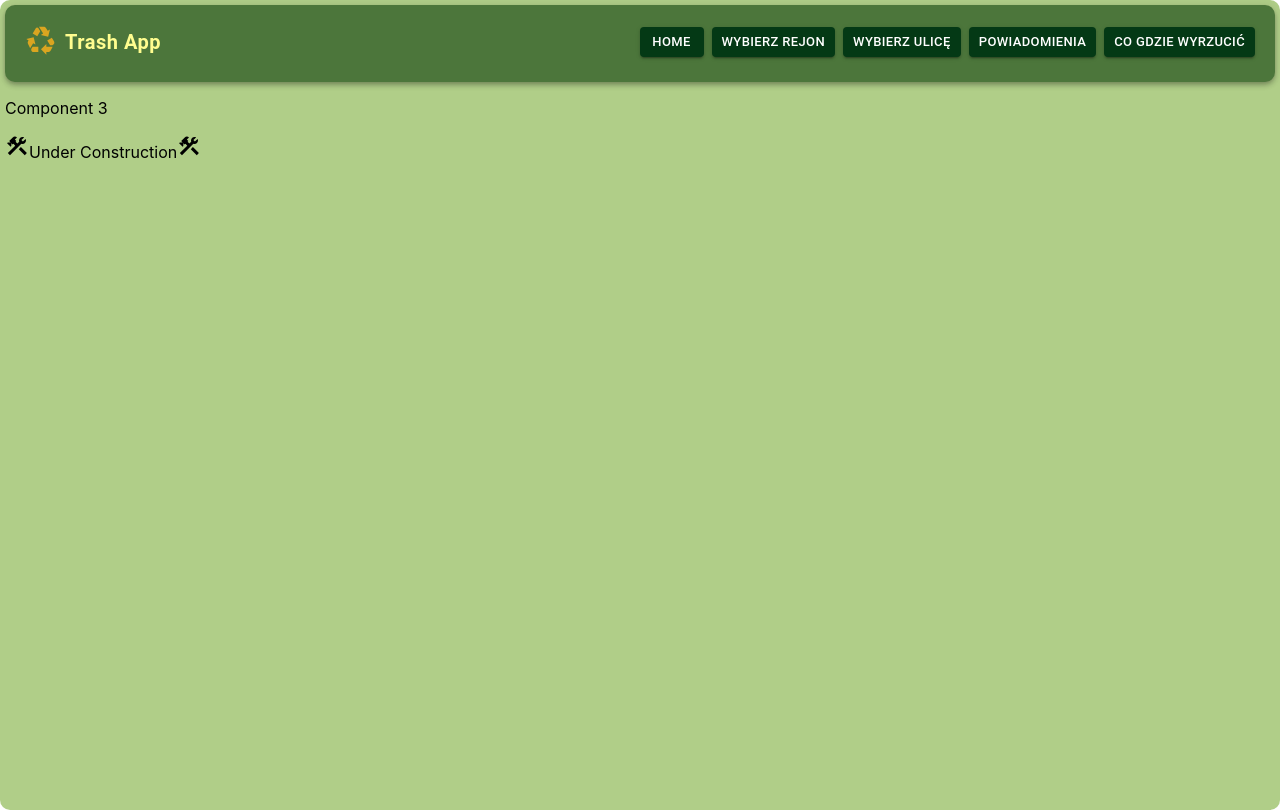
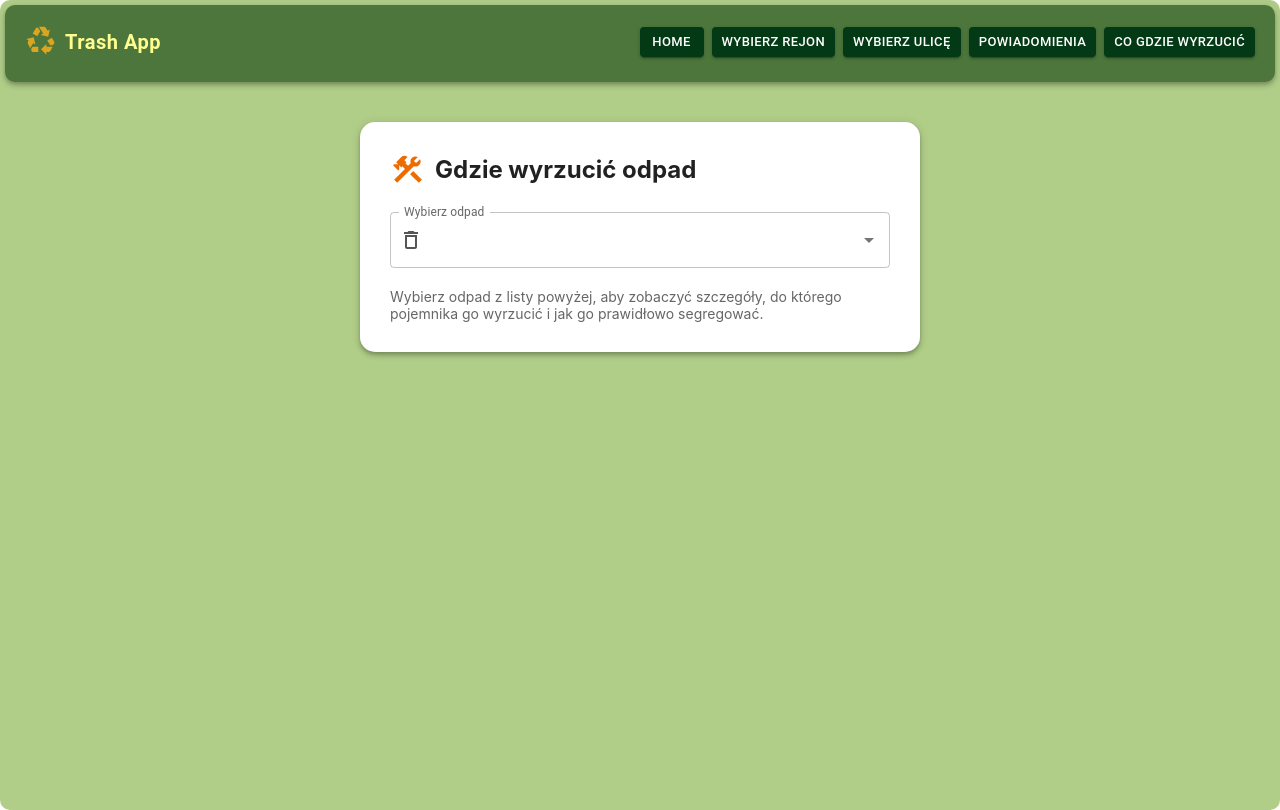
Before and after one commit to RobRCPL/trash_app, a React (Create React App) app: page /comp3 in a window 1280 px wide. Built offline with nearby package versions, Linux system fonts and the light colour scheme; the HTML template or start-up script is replaced by a standard one.

Commit message:
dodane funkcje do komponentu Comp3

```diff
--- a/src/App.js
+++ b/src/App.js
@@ -14,6 +14,7 @@ import {Recycling, Delete, Grass, Description, Liquor, Trolley} from "@mui/icons
 function App() {
 
   const location = useLocation();
+  const isComp3Page = location.pathname === "/Comp3";
 
   const [selectedRegion, setSelectedRegion] = useState(() =>{
     return sessionStorage.getItem("selectedRegion") || "";
@@ -178,7 +179,7 @@ function App() {
         }
       />
     </Routes>
-
+    {!isComp3Page &&( // nie pokazuj na stronie Comp3
     <div style={{display: "flex", justifyContent: "left", gap: "15px", margin: "15px"}}>
     {selectedRegion && <Chip color="success" label={formatRegion(selectedRegion)} size="medium" sx={{
                 borderRadius: "5px",
@@ -195,6 +196,7 @@ function App() {
                 fontSize: "0.9rem"
               }}/>}
     </div>
+    )}
 
     {location.pathname !== "/Comp3" && selectedStreet && (
       <Paper
--- a/src/components/Comp3.js
+++ b/src/components/Comp3.js
@@ -1,12 +1,106 @@
-import {Construction} from "@mui/icons-material";
+import { useState } from "react";
+import { Construction, DeleteOutline, Inbox } from "@mui/icons-material";
+import Autocomplete from '@mui/material/Autocomplete';
+import TextField from '@mui/material/TextField';
+import Paper from '@mui/material/Paper';
 import odpady from "../data/odpady.json";
+
 function Comp3() {
+  const [selectedOdpad, setSelectedOdpad] = useState(null);
 
-  return <div>
-    <p>Component 3</p>
-    <Construction />Under Construction<Construction />
+  const getPojemnikColor = (pojemnik) => {
+  const key = pojemnik.trim().toLowerCase();
+  switch (key) {
+    case 'bioodpady': return 'brown';
+    case 'metale i tworzywa sztuczne': return '#ffeb3b';
+    case 'papier': return '#2196f3';
+    case 'szkło': return '#4caf50';
+    case 'wielkogabaryty': return '#6a1b9a';
+    case 'elektroodpady': return '#0b1f75ff';
+    case 'zmieszane': return '#6d6d6d';
+    default: return '#cccccc';
+  }
+}
 
-  </div>;
+
+  const getTextColor = (pojemnik) => {
+    const lower = pojemnik.toLowerCase();
+    return lower === 'metale i tworzywa sztuczne' || lower === 'baterie' ? '#000' : '#fff';
+  }
+
+  return (
+    <Paper elevation={4} style={{ padding: '30px', maxWidth: '500px', margin: '40px auto', borderRadius: '15px' }}>
+      <div style={{ display: 'flex', alignItems: 'center', gap: '10px', marginBottom: '25px' }}>
+        <Construction color="warning" fontSize="large" />
+        <h2 style={{ margin: 0 }}>Gdzie wyrzucić odpad</h2>
+      </div>
+
+      <Autocomplete
+        options={odpady}
+        getOptionLabel={(option) => option.odpad}
+        onChange={(event, newValue) => setSelectedOdpad(newValue)}
+        renderInput={(params) => (
+          <TextField
+            {...params}
+            label="Wybierz odpad"
+            variant="outlined"
+            InputProps={{
+              ...params.InputProps,
+              startAdornment: <DeleteOutline style={{ marginRight: '8px', color: '#555' }} />,
+            }}
+          />
+        )}
+        style={{ marginBottom: '20px' }}
+        clearOnEscape
+        autoHighlight
+      />
+
+      {!selectedOdpad && (
+        <div style={{ fontSize: '14px', color: '#666', transition: 'opacity 0.3s' }}>
+          Wybierz odpad z listy powyżej, aby zobaczyć szczegóły, do którego pojemnika go wyrzucić i jak go prawidłowo segregować.
+        </div>
+      )}
+
+      {selectedOdpad && (
+        <div style={{ marginTop: '20px', transition: 'opacity 0.3s', opacity: selectedOdpad ? 1 : 0 }}>
+          <div style={{
+            display: 'flex',
+            alignItems: 'center',
+            gap: '10px',
+            fontSize: '16px',
+            fontWeight: '500',
+            marginBottom: '10px'
+          }}>
+            <Inbox style={{ color: getPojemnikColor(selectedOdpad.pojemnikNaOdpad) }} />
+            Wyrzuć do:
+            <span style={{
+              background: `linear-gradient(135deg, ${getPojemnikColor(selectedOdpad.pojemnikNaOdpad)} 0%, ${getPojemnikColor(selectedOdpad.pojemnikNaOdpad)}CC 100%)`,
+              color: getTextColor(selectedOdpad.pojemnikNaOdpad),
+              padding: '6px 14px',
+              borderRadius: '10px',
+              fontWeight: '600',
+              boxShadow: '0 2px 5px rgba(0,0,0,0.2)',
+              transition: 'all 0.3s'
+            }}>
+              {selectedOdpad.pojemnikNaOdpad}
+            </span>
+          </div>
+          <div style={{
+            fontSize: '16px',
+            color: '#333',
+            lineHeight: '1.6',
+            backgroundColor: '#f5f5f5',
+            padding: '16px',
+            borderRadius: '12px',
+            boxShadow: 'inset 0 1px 3px rgba(0,0,0,0.1)',
+            transition: 'all 0.3s'
+          }}>
+            {selectedOdpad.opis}
+          </div>
+        </div>
+      )}
+    </Paper>
+  );
 }
 
 export default Comp3;
```
Also changed, not shown: src/data/odpady.json.
